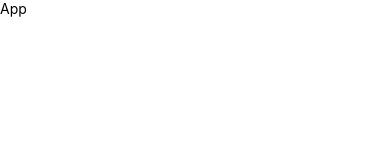
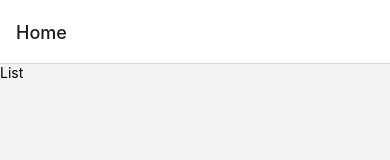
Before and after one commit to Tonisg91/marvel_app_RN, a React Native app: screen / in a window 390 px wide. Shown: the top 160 px of the page. Built offline with nearby package versions, Linux system fonts and the light colour scheme.

Commit message:
Hero Navigation

```diff
--- a/App.tsx
+++ b/App.tsx
@@ -1,14 +1,13 @@
 import React from 'react'
-import { StyleSheet, Text, View } from 'react-native'
+import { StyleSheet } from 'react-native'
 
 import { NavigationContainer } from '@react-navigation/native'
+import HeroNavigation from './src/components/heroes/Navigation'
 
 export default function App() {
   return (
     <NavigationContainer>
-      <View style={styles.container}>
-        <Text>App</Text>
-      </View>
+      <HeroNavigation />
     </NavigationContainer>
   )
 }
--- a/src/components/heroes/Navigation.tsx
+++ b/src/components/heroes/Navigation.tsx
@@ -1,3 +1,4 @@
+import React from 'react'
 import { createNativeStackNavigator } from '@react-navigation/native-stack'
 import Details from './views/Details'
 import List from './views/List'
--- a/src/components/heroes/views/Details.tsx
+++ b/src/components/heroes/views/Details.tsx
@@ -1,5 +1,5 @@
+import React from 'react'
 import { StyleSheet, Text, View } from 'react-native'
-import React from 'react'
 
 export default function Details() {
   return (
--- a/src/components/heroes/views/List.tsx
+++ b/src/components/heroes/views/List.tsx
@@ -1,5 +1,5 @@
+import React from 'react'
 import { StyleSheet, Text, View } from 'react-native'
-import React from 'react'
 
 export default function List() {
   return (
```
